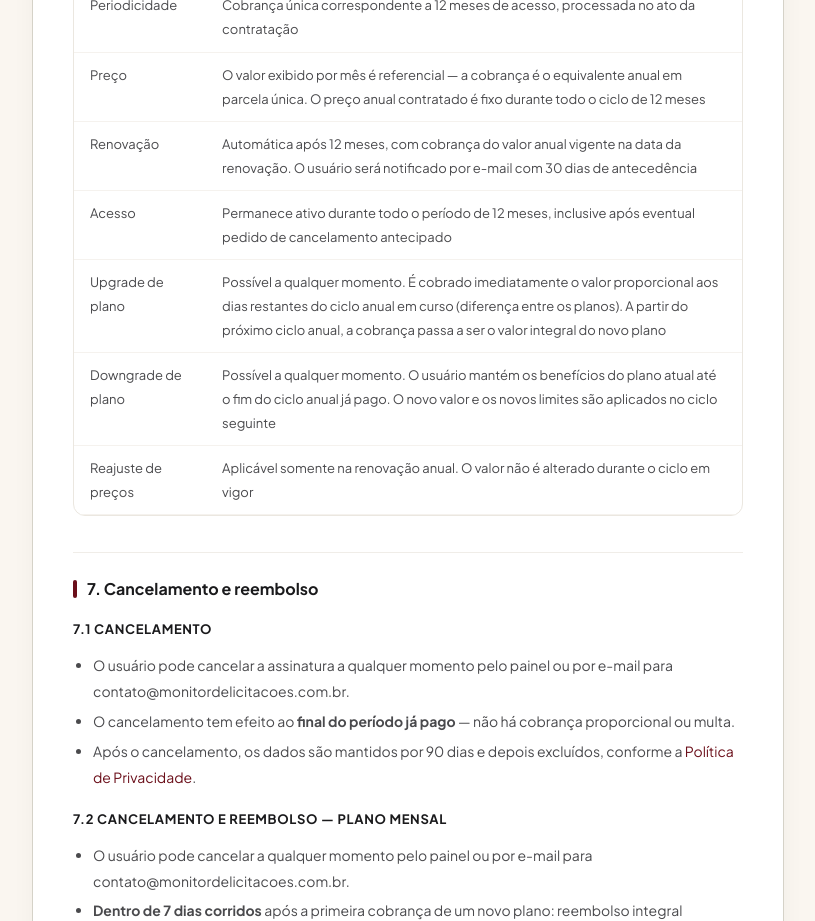
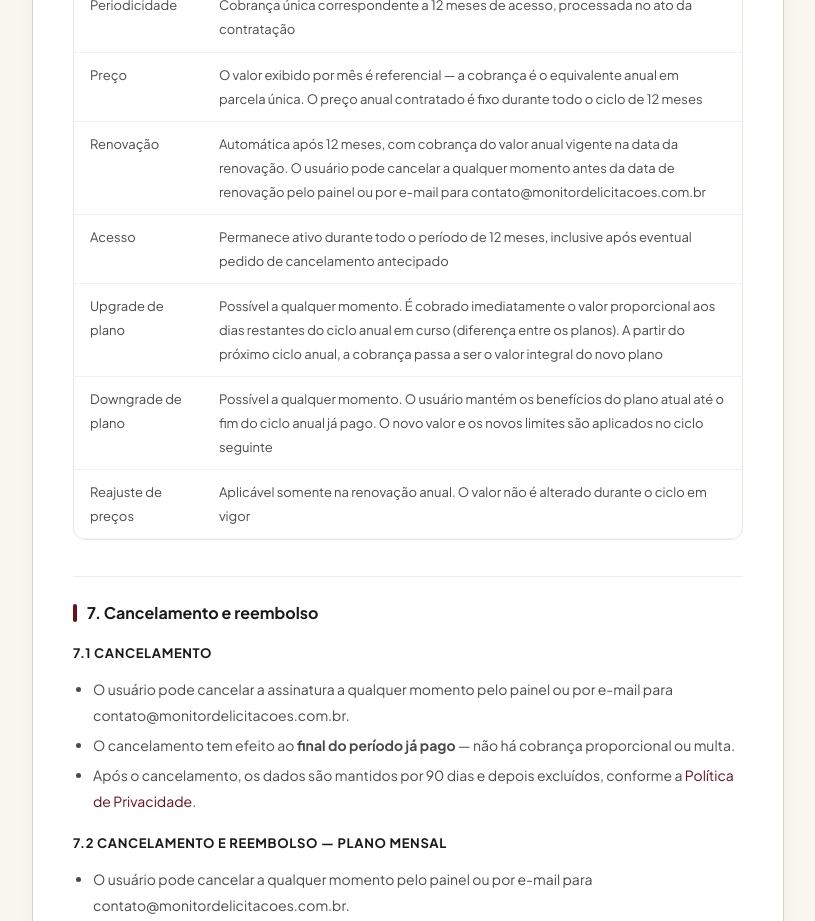
Before and after one commit to matuttamf/monitor-licitacoes, a Next.js app: page /termos in a window 1280 px wide. Shown: the part 3340-4261 px from the top of the page, without its empty margins (232-1047 px from the left). Built offline with nearby package versions, Linux system fonts and the light colour scheme; no server answers.

Commit message:
fix: remover promessa de e-mail 30 dias antes da renovação anual nos Termos (6.2)

```diff
--- a/app/termos/page.tsx
+++ b/app/termos/page.tsx
@@ -147,7 +147,7 @@ export default function TermosPage() {
               <Tabela colunas={['Tema', 'Condição']}>
                 <tr><Td>Periodicidade</Td><Td>Cobrança única correspondente a 12 meses de acesso, processada no ato da contratação</Td></tr>
                 <tr><Td>Preço</Td><Td>O valor exibido por mês é referencial — a cobrança é o equivalente anual em parcela única. O preço anual contratado é fixo durante todo o ciclo de 12 meses</Td></tr>
-                <tr><Td>Renovação</Td><Td>Automática após 12 meses, com cobrança do valor anual vigente na data da renovação. O usuário será notificado por e-mail com 30 dias de antecedência</Td></tr>
+                <tr><Td>Renovação</Td><Td>Automática após 12 meses, com cobrança do valor anual vigente na data da renovação. O usuário pode cancelar a qualquer momento antes da data de renovação pelo painel ou por e-mail para contato@monitordelicitacoes.com.br</Td></tr>
                 <tr><Td>Acesso</Td><Td>Permanece ativo durante todo o período de 12 meses, inclusive após eventual pedido de cancelamento antecipado</Td></tr>
                 <tr><Td>Upgrade de plano</Td><Td>Possível a qualquer momento. É cobrado imediatamente o valor proporcional aos dias restantes do ciclo anual em curso (diferença entre os planos). A partir do próximo ciclo anual, a cobrança passa a ser o valor integral do novo plano</Td></tr>
                 <tr><Td>Downgrade de plano</Td><Td>Possível a qualquer momento. O usuário mantém os benefícios do plano atual até o fim do ciclo anual já pago. O novo valor e os novos limites são aplicados no ciclo seguinte</Td></tr>
```
